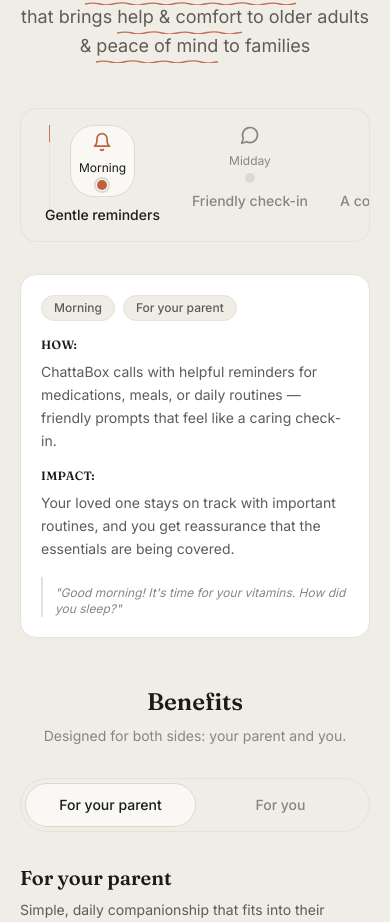
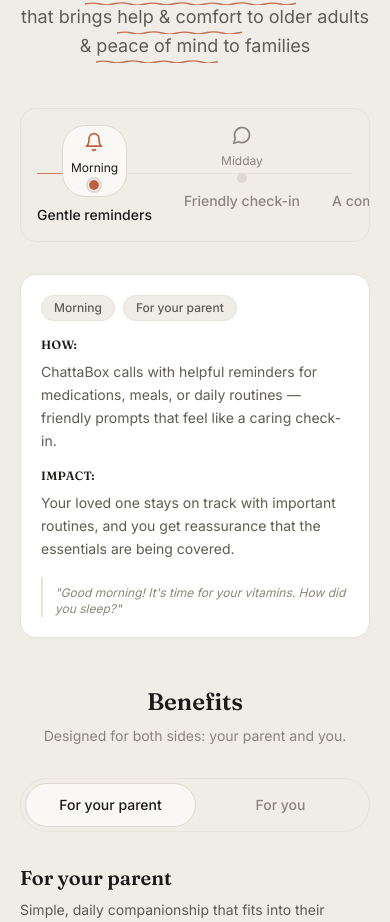
Before and after one commit to hawkpersonal/ChattaBox-Public-Website, a React (Vite) app: page / in a window 390 px wide. Shown: the part 1163-2085 px from the top of the page. Built offline with nearby package versions, Linux system fonts and the light colour scheme.

Commit message:
Fix mobile timeline progress line to be horizontal

```diff
--- a/src/components/sections/Features.tsx
+++ b/src/components/sections/Features.tsx
@@ -271,22 +271,21 @@
             </div>
 
             {/* Mobile: Horizontal scrollable timeline */}
-            <div className="md:hidden relative">
-              {/* Base vertical line */}
-              <div className="absolute left-3 top-0 bottom-0 w-[1px] bg-[#E6E2DA]" />
-              {/* Progress line overlay */}
-              <div
-                className="absolute left-3 top-0 w-[1px] bg-[#C06040] transition-all duration-100"
-                style={{
-                  height: `${overallProgress * 100}%`,
-                  opacity: 0.8
-                }}
-              />
+            <div className="md:hidden">
               <div
                 ref={scrollContainerRef}
-                className="overflow-x-auto snap-x snap-mandatory scrollbar-hide -mx-4 px-4 relative pl-6"
+                className="overflow-x-auto snap-x snap-mandatory scrollbar-hide -mx-4 px-4 relative"
               >
-                <div className="flex gap-8 min-w-max">
+                {/* Progress line for mobile (horizontal) */}
+                <div className="absolute top-12 left-4 right-4 h-[1px] bg-[#E6E2DA]" />
+                <div
+                  className="absolute top-12 left-4 h-[1px] bg-[#C06040] transition-all duration-100"
+                  style={{
+                    width: `calc(${overallProgress * 100}% - 2rem)`,
+                    opacity: 0.8
+                  }}
+                />
+                <div className="flex gap-8 min-w-max relative z-10">
                   {cadenceSteps.map((step, index) => {
                     const isActive = index === activeStep;
                     const isCompleted = index < activeStep;
```
